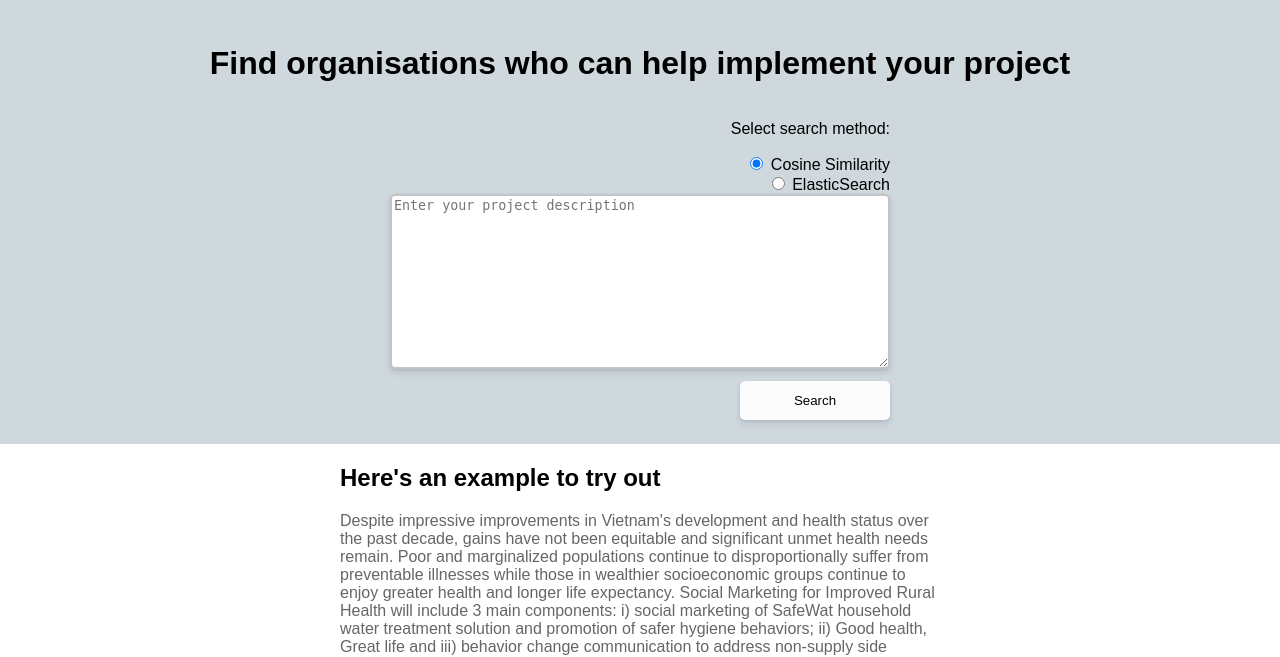
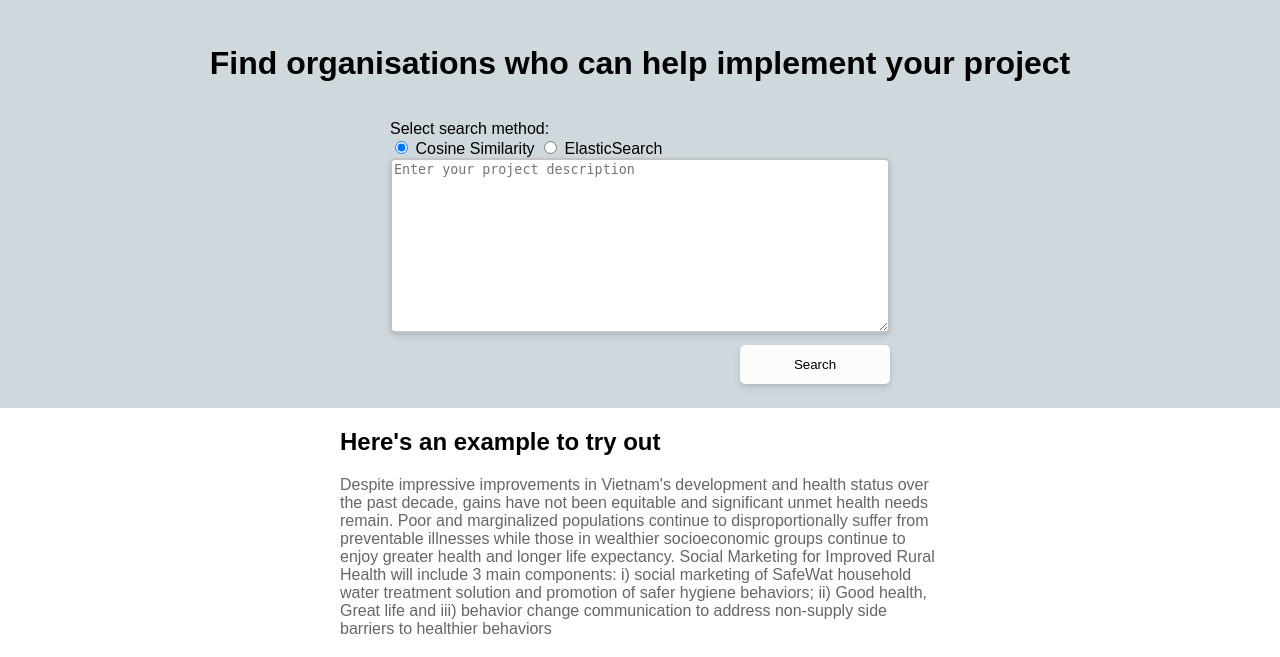
Before and after one commit to datasciencecampus/iati-partner-search, a Flask app: page / in a window 1280 px wide. Shown: the part 60-717 px from the top of the page. Run offline with Flask 2, Linux system fonts and the light colour scheme; parts of the project's set-up code (start-up, migrations or seed data) failed here and were passed over.

Commit message:
Improve styling on index page

```diff
--- a/app/static/style.css
+++ b/app/static/style.css
@@ -62,7 +62,14 @@ nav span {
 form {
   display: flex;
   flex-direction: column;
-  align-items: flex-end;
+}
+
+form > button {
+  align-self: flex-end;
+}
+
+form > p {
+  margin-bottom: 0px;
 }
 
 button {
--- a/app/templates/index.html
+++ b/app/templates/index.html
@@ -15,8 +15,6 @@
           checked
         />
         <label for="cosine">Cosine Similarity</label>
-      </div>
-      <div>
         <input type="radio" id="elastic" name="search-method" value="elastic" />
         <label for="elastic">ElasticSearch</label>
       </div>
```
